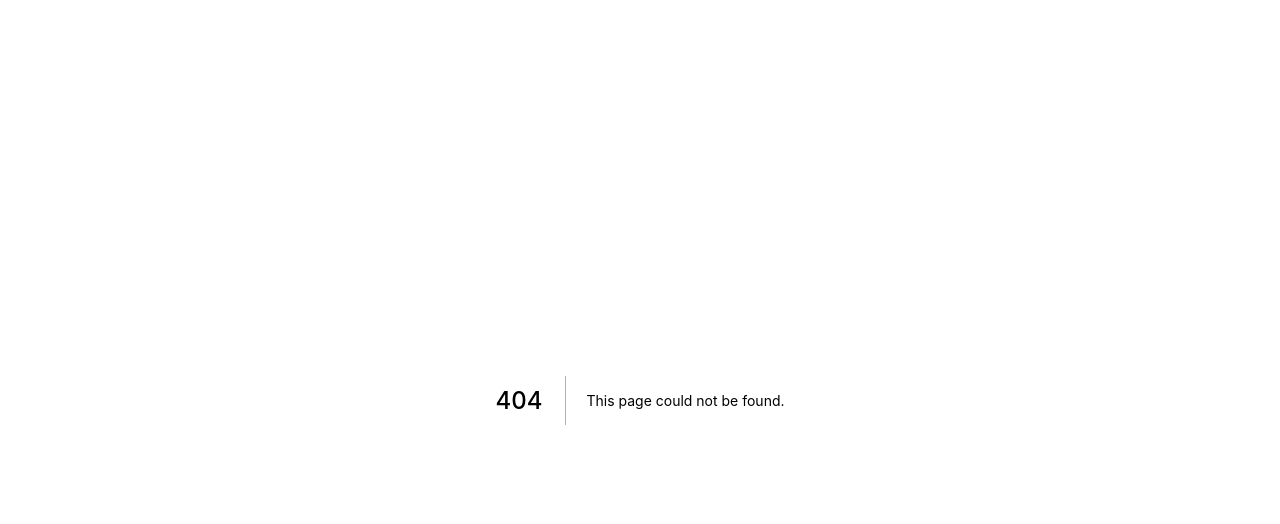
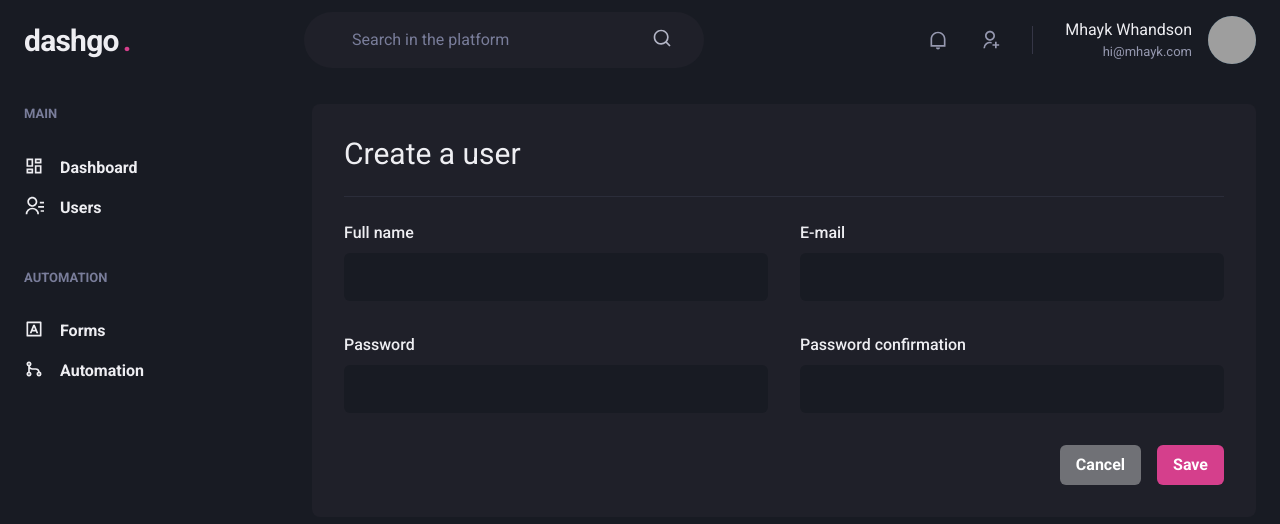
Before and after one commit to mhayk/dashgo, a Next.js app: page /users/create in a window 1280 px wide. Before the commit this address had no page. Shown: the top 524 px of the page. Built offline with nearby package versions, Linux system fonts and the light colour scheme; grey boxes are pictures that could not be loaded.

Commit message:
The page to create a new user has been created and styled.
Signed-off-by: Mhayk Whandson <hi@mhayk.com>

```diff
--- /dev/null
+++ b/src/pages/users/create.tsx
@@ -0,0 +1,42 @@
+import { Box, Button, Divider, Flex, Heading, HStack, SimpleGrid, VStack } from "@chakra-ui/react";
+
+import { SideBar } from "../../components/Sidebar";
+import { Header } from "../../components/Header";
+import { Input } from "../../components/Form/Input";
+
+export default function CreateUser() {
+    return (
+        <Box>
+            <Header />
+
+            <Flex w="100%" my="6" maxWidth={1480} mx="auto" px="6">
+                <SideBar />
+
+                <Box flex="1" borderRadius={8} bg="gray.800" p="8">
+                    <Heading size="lg" fontWeight="normal">Create a user</Heading>
+
+                    <Divider my="6" borderColor="gray.700" />
+
+                    <VStack spacing="8">
+                        <SimpleGrid minChildWidth="240px" spacing="8" w="100%">
+                            <Input name="name" label="Full name" />
+                            <Input name="email" type="email" label="E-mail" />
+                        </SimpleGrid>
+
+                        <SimpleGrid minChildWidth="240px" spacing="8" w="100%">
+                            <Input name="password" type="password" label="Password" />
+                            <Input name="password_confirmation" type="password" label="Password confirmation" />
+                        </SimpleGrid>
+                    </VStack>
+
+                    <Flex mt="8" justify="flex-end">
+                        <HStack spacing="4">
+                            <Button colorScheme="whiteAlpha">Cancel</Button>
+                            <Button colorScheme="pink">Save</Button>
+                        </HStack>
+                    </Flex>
+                </Box>
+            </Flex>
+        </Box >
+    );
+}
```
